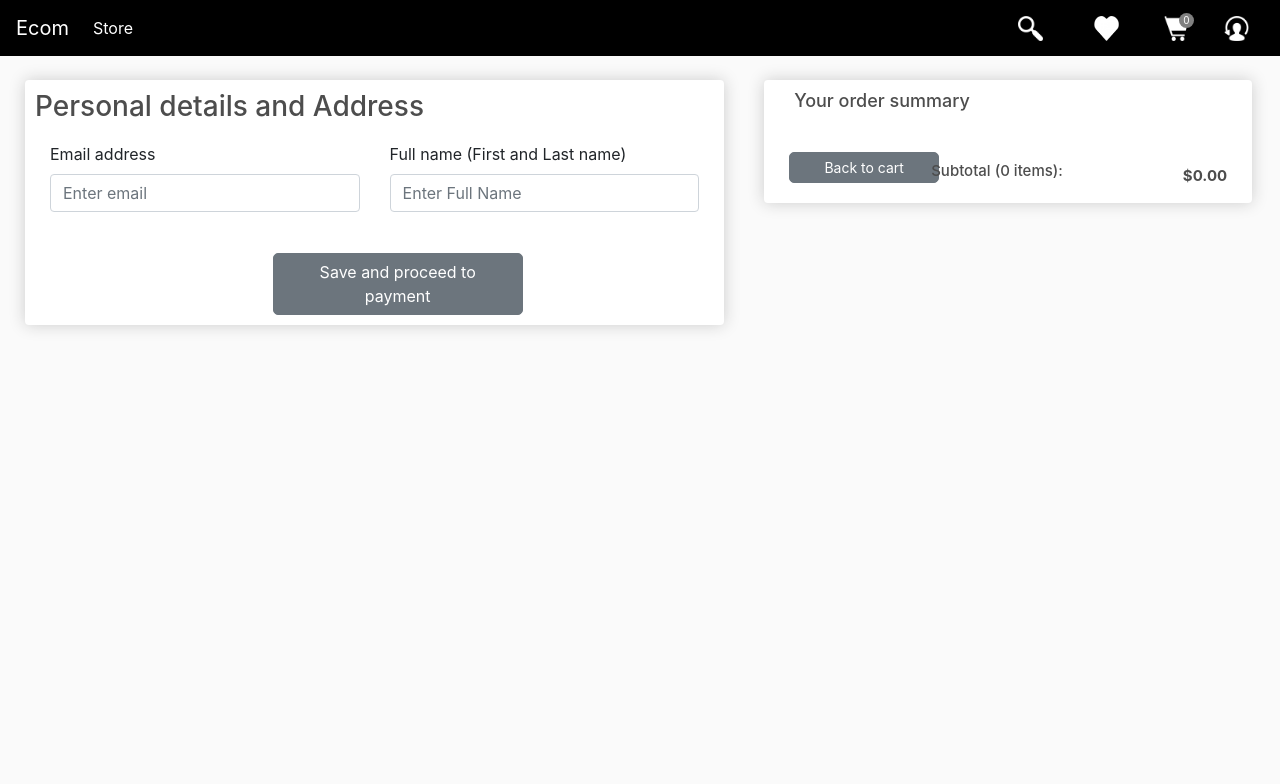
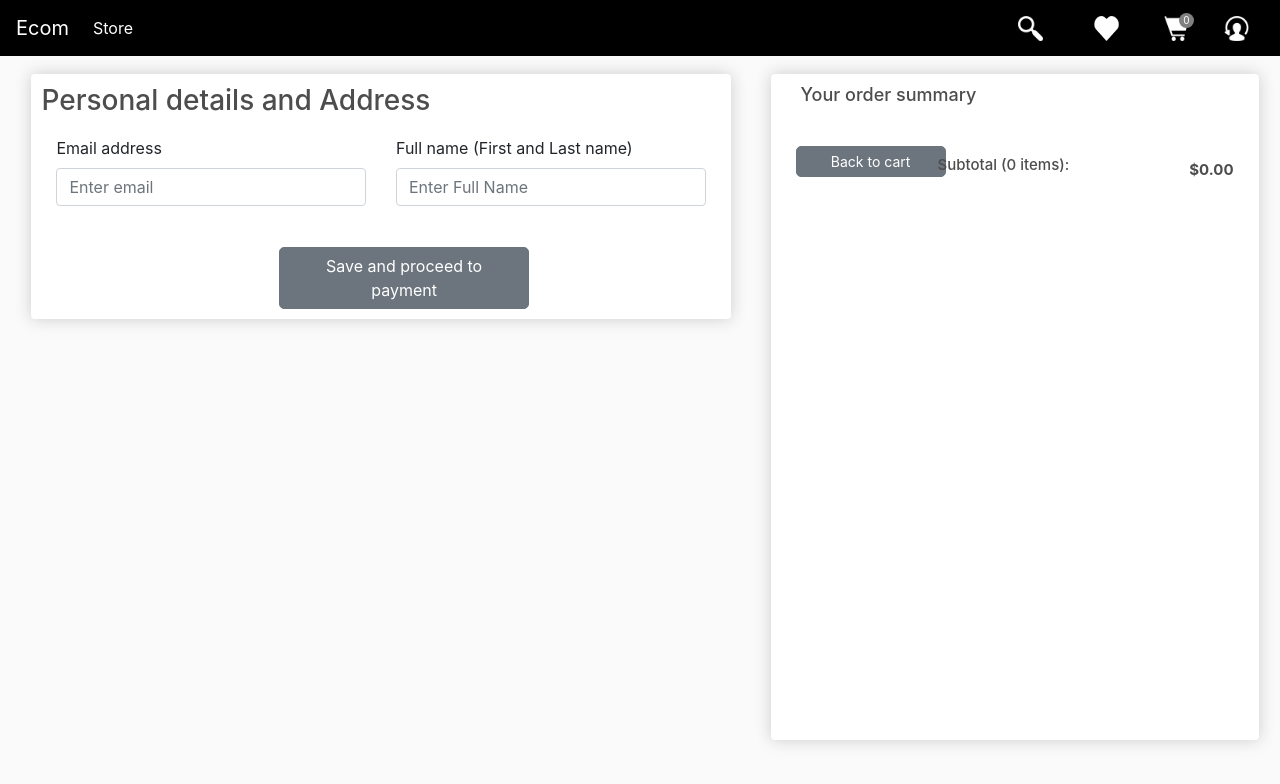
Before and after one commit to Mofe1015/Ecom-website-repo, a Django app: page /checkout/ in a window 1280 px wide. Shown: the top 784 px of the page. Run offline with Django 4.2, Linux system fonts and the light colour scheme; some libraries are stand-ins or nearby versions.

Commit message:
adjusting scroll regions in site pages

```diff
--- a/static/css/main.css
+++ b/static/css/main.css
@@ -87,6 +87,21 @@ h1,h2,h3,h4,h5,h6{
 	margin-left: 10px;
 
 }
+.checkout-cont1{
+	box-shadow:hsl(0, 0%, 80%) 0 0 16px;
+	background-color: #fff;
+	border-radius: 4px;
+	padding: 10px;
+	max-width: 100%;
+	height: 666px;
+	margin-left: 10px;
+	overflow-y: scroll;
+
+
+}
+.checkout-cont1::-webkit-scrollbar {
+	display: none;
+  }
 
 .payment-cont{
 	box-shadow:hsl(0, 0%, 80%) 0 0 16px;
@@ -181,6 +196,10 @@ h1,h2,h3,h4,h5,h6{
 
 .bg-dark{
     background-color: black!important;
+	position: fixed !important;
+	top: 0 !important;
+	width: 100% !important;
+	z-index:1 !important;
 }
 
 #cart-icon{
@@ -353,6 +372,10 @@ h1,h2,h3,h4,h5,h6{
 	margin: 0px
 }
 
+.fixed{
+	position: fixed !important;
+	z-index:1 !important;
+}
 
 
 .row-cart{
@@ -368,9 +391,14 @@ h1,h2,h3,h4,h5,h6{
 .container{
     max-width: 99% !important;
     padding: 0px !important;
-    margin: 0px !important;
+    margin-top: 50px !important;
 
 }
+ .rowscroll{
+	overflow-y: scroll !important;
+ }
+
+
 .col-lg-4{
     max-width: 25% !important;
     padding-top: 20px !important;
--- a/store/templates/store/checkout.html
+++ b/store/templates/store/checkout.html
@@ -130,11 +130,12 @@
         </div>
 
         <div class=" col-lg-5   ">
-           <div class="checkout-cont">
-               <div class="row">
-                   <h3 class="order-summary-txt">Your order summary</h3>
+           <div class="checkout-cont1">
+               <div class="row ">
+                   <h3 class="order-summary-txt ">Your order summary</h3>
                </div>
                {% for item in items %}
+
                    <div class="row">
                        <div class="col-lg-3 sum-col">
                            <div class="sum-col">
@@ -158,7 +159,8 @@
 
                    </div>
                {%endfor%}
-               <div class="row ttl-cont-sum">
+
+               <div class="row ttl-cont-sum ">
                     <div class="col-lg-3 ">
                         <a class="btn btn-secondary btn-sm chk-out-2" href="{% url 'cart' %}">Back to cart</a>
                     </div>
--- a/store/views.py
+++ b/store/views.py
@@ -33,6 +33,7 @@ def itemdetails(request):
     data = json.loads(request.body)
     global productid
     productid = data['productid']
+
     return JsonResponse('sending data', safe=False)
 
 def moreinfo(request):
```
Also changed, not shown: store/templates/store/store.html (+5 -4 lines), db.sqlite3.
